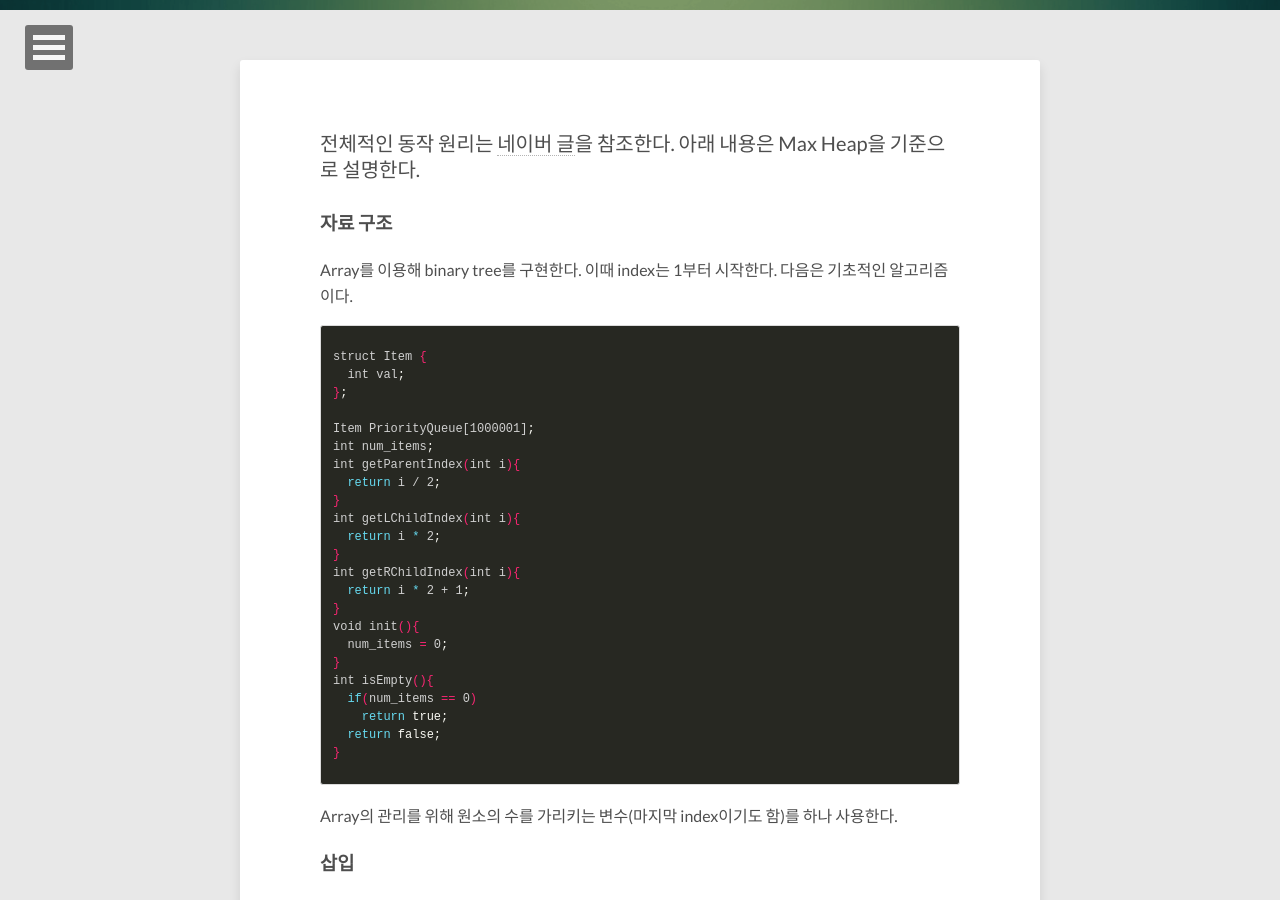
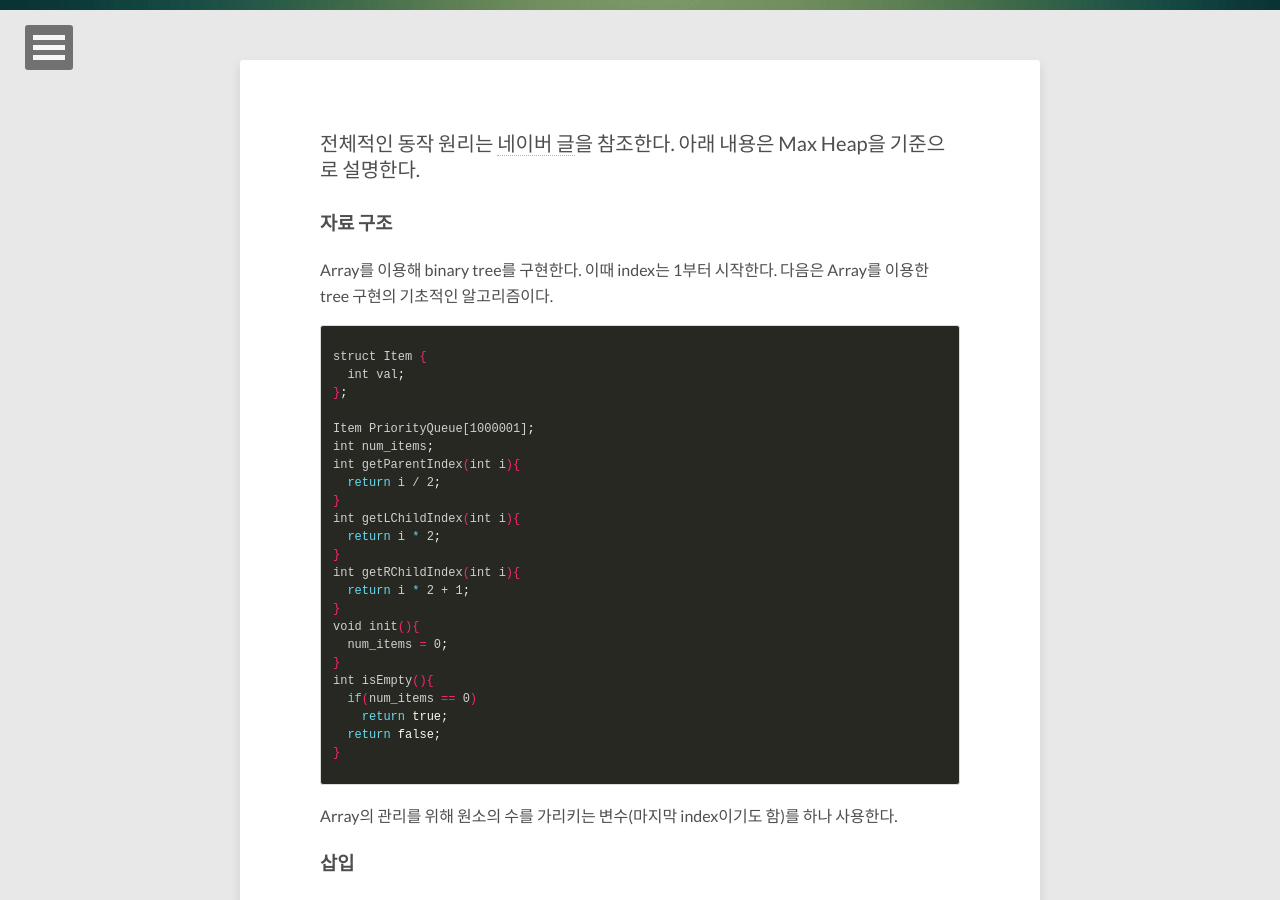
Before and after one commit to dakoo/dakoo.github.io, a Jekyll site: the page built from _posts/2015-08-06-priority-queue.md, in a window 1280 px wide and 900 px high, scrolled down 390 px. Built offline with Jekyll 4.4.1, drawn with Linux system fonts in a browser that asks for light colours; nearby versions of some CDN libraries; comment, search, counter and statistics services are not loaded.

Commit message:
간단한 용어 수정

```diff
--- a/_posts/2015-08-06-priority-queue.md
+++ b/_posts/2015-08-06-priority-queue.md
@@ -14,7 +14,7 @@ link: http://blog.naver.com/wpdls6012/220247604017
 
 ### 자료 구조
 
-Array를 이용해 binary tree를 구현한다. 이때 index는 1부터 시작한다. 다음은 기초적인 알고리즘이다.
+Array를 이용해 binary tree를 구현한다. 이때 index는 1부터 시작한다. 다음은 Array를 이용한 tree 구현의 기초적인 알고리즘이다.
 
 {% highlight bash %}
 struct Item {
```
